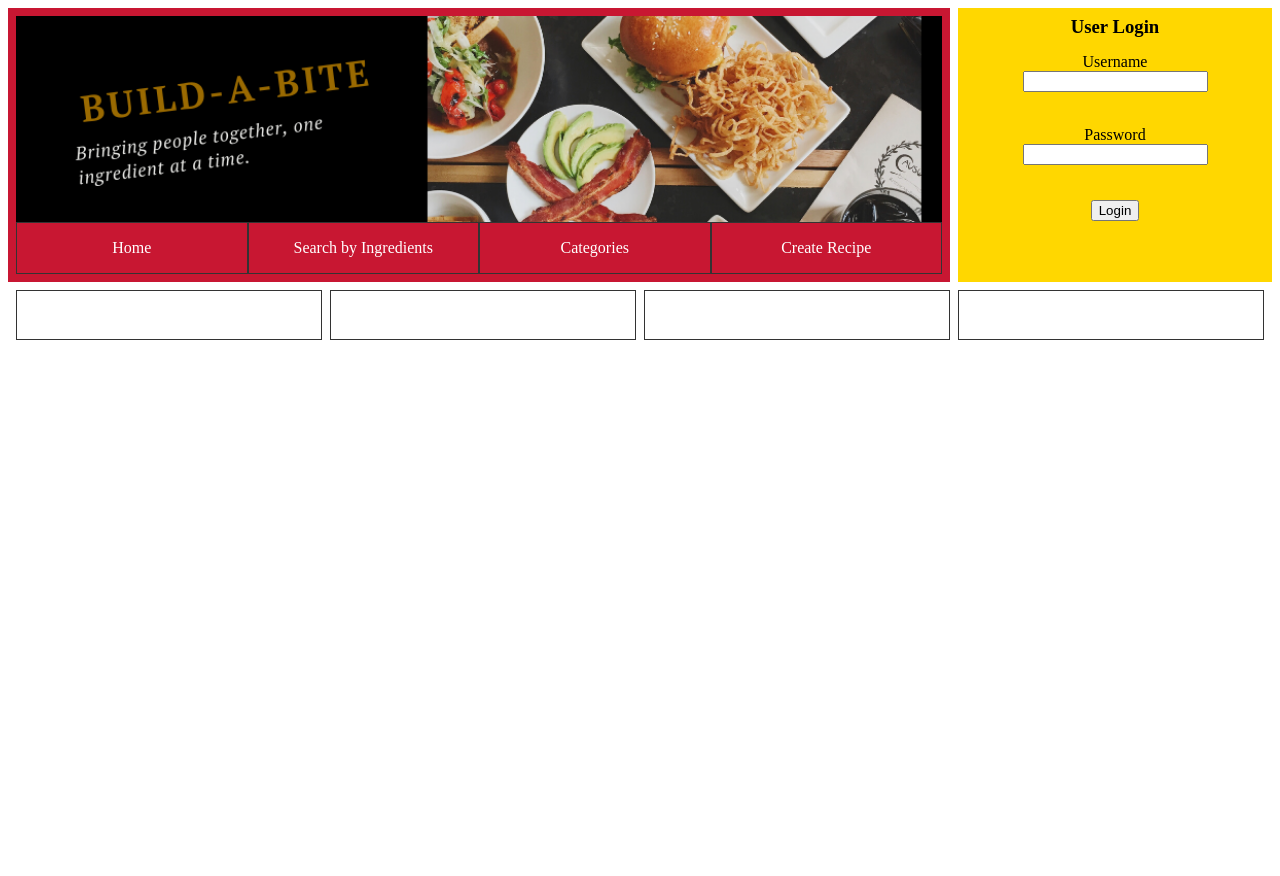
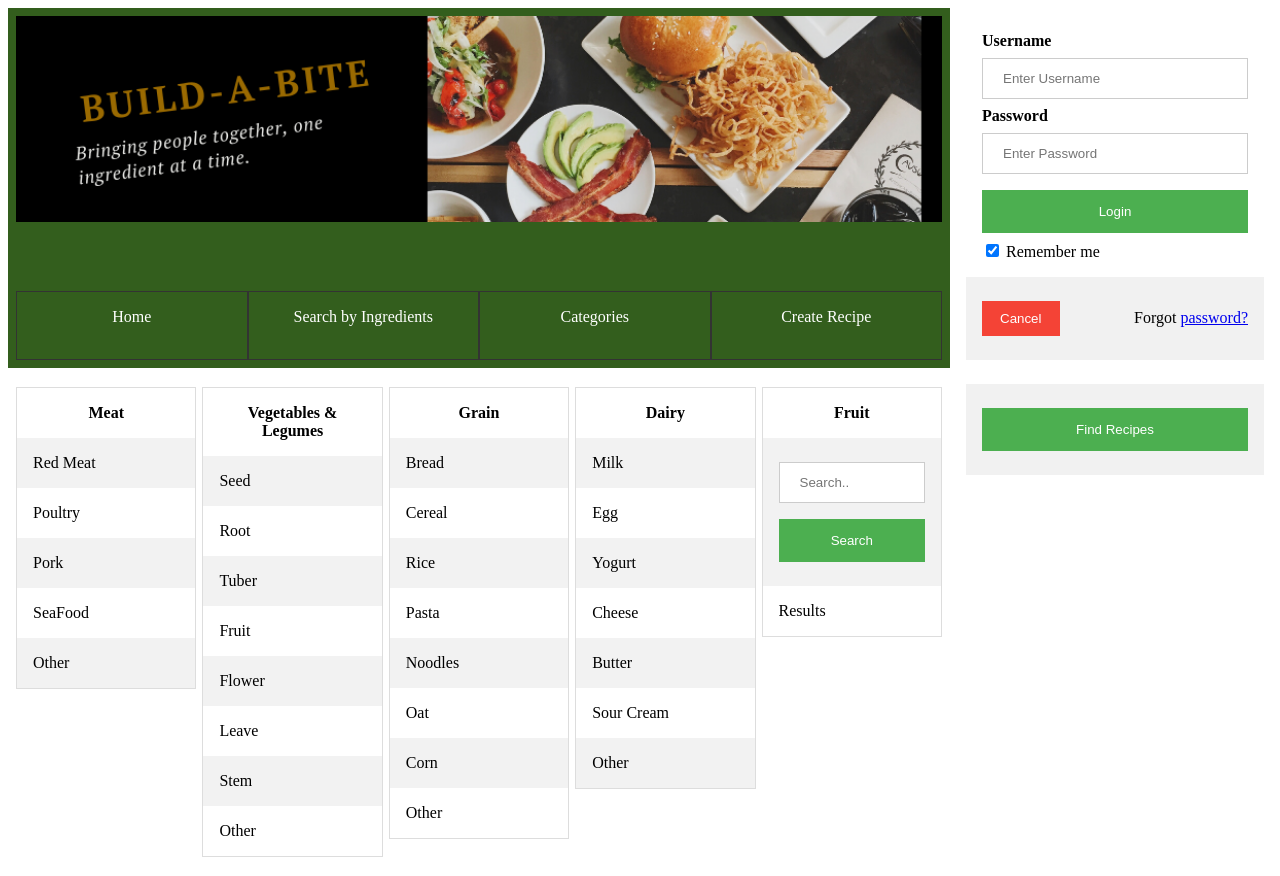
Before and after one commit to LaunchCodeLiftoffProjects/team_mcdev, a plain HTML site: page UI/ingredient-page/index.html in a window 1280 px wide. Before the commit the page ends 800 px from the top, so only its background shows below. Drawn offline with Linux system fonts and the light colour scheme.

Commit message:
html ingredient page

```diff
--- a/UI/ingredient-page/index.html
+++ b/UI/ingredient-page/index.html
@@ -29,28 +29,177 @@
 					</div>
 				</div>
 			</div>
-			<div id="login">
+
+		<div>
 				<div>
-					<h3 class="login-text">User Login</h3>
-				</div>
-				<div>
-					<p class="login-text">Username</p>
-					<input type="text" id="username" name="username">
-				</div>
-				<div>
-					<p class="login-text">Password</p>
-					<input type="text" id="password" name="password">
-				</div>
-				<div>
-					<input type="submit" value="Login">
-				</div>
+					<!--
+					<form action="/action_page.php" method="post">
+						<div class="imgcontainer">
+							<img src="img_avatar2.png" alt="Avatar" class="avatar">
+						</div>
+					-->
+						<div class="container">
+							<label for="uname"><b>Username</b></label>
+							<input type="text" placeholder="Enter Username" name="uname" required>
+
+							<label for="psw"><b>Password</b></label>
+							<input type="password" placeholder="Enter Password" name="psw" required>
+
+							<button type="submit">Login</button>
+							<label>
+								<input type="checkbox" checked="checked" name="remember"> Remember me
+							</label>
+						</div>
+
+						<div class="container" style="background-color:#f1f1f1">
+							<button type="button" class="cancelbtn">Cancel</button>
+							<span class="psw">Forgot <a href="#">password?</a></span>
+						</div>
 			</div>
 		</div>
-		<div class="content">
-			<div></div>
-			<div></div>
-			<div></div>
-			<div></div>
+
+
+
+
+
+
+
+		<div class="row">
+			<div class="column">
+				<table>
+					<tr>
+						<th class="center">Meat</th>
+					</tr>
+					<tr>
+						<td>Red Meat</td>
+					</tr>
+					<tr>
+						<td>Poultry</td>
+					</tr>
+					<tr>
+						<td>Pork</td>
+					</tr>
+					<tr>
+						<td>SeaFood</td>
+					</tr>
+					<tr>
+						<td>Other</td>
+					</tr>
+				</table>
+			</div>
+			<div class="column">
+				<table>
+					<tr>
+						<th class="center">Vegetables & Legumes</th>
+					</tr>
+					<tr>
+						<td>Seed</td>
+					</tr>
+					<tr>
+						<td>Root</td>
+					</tr>
+					<tr>
+						<td>Tuber</td>
+					</tr>
+					<tr>
+						<td>Fruit</td>
+					</tr>
+					<tr>
+						<td>Flower</td>
+					</tr>
+					<tr>
+						<td>Leave</td>
+					</tr>
+					<tr>
+						<td>Stem</td>
+					</tr>
+					<tr>
+						<td>Other</td>
+					</tr>
+				</table>
+			</div>
+			<div class="column">
+				<table>
+					<tr>
+						<th class="center">Grain</th>
+					</tr>
+					<tr>
+						<td>Bread</td>
+					</tr>
+					<tr>
+						<td>Cereal</td>
+					</tr>
+					<tr>
+						<td>Rice</td>
+					</tr>
+					<tr>
+						<td>Pasta</td>
+					</tr>
+					<tr>
+						<td>Noodles</td>
+					</tr>
+					<tr>
+						<td>Oat</td>
+					</tr>
+					<tr>
+						<td>Corn</td>
+					</tr>
+					<tr>
+						<td>Other</td>
+					</tr>
+				</table>
+			</div>
+			<div class="column">
+				<table>
+					<tr>
+						<th class="center"> Dairy </th>
+					</tr>
+					<tr>
+						<td>Milk</td>
+					</tr>
+					<tr>
+						<td>Egg</td>
+					</tr>
+					<tr>
+						<td>Yogurt</td>
+					</tr>
+					<tr>
+						<td>Cheese</td>
+					</tr>
+					<tr>
+						<td>Butter</td>
+					</tr>
+					<tr>
+						<td>Sour Cream</td>
+					</tr>
+					<tr>
+						<td>Other</td>
+					</tr>
+				</table>
+			</div>
+			<div class="column">
+				<table>
+					<tr>
+						<th class="center">Fruit</th>
+						</tr>
+						<tr>
+							<td>
+								<form  action="/action_page.php" style="margin:auto;max-width:500px">
+									<input type="text" placeholder="Search.." name="search">
+									<button type="submit">Search</button>
+								</form>
+							</td>
+						</tr>
+						<tr>
+							<td>Results</td>
+					</tr>
+				</table>
+			</div>
+		</div>
+
+		<div>
+			<div class="container" style="background-color:#f1f1f1">
+			<button type="submit" class="button">Find Recipes</button>
 		</div>
 	</body>
 </html>
--- a/UI/ingredient-page/ingredient-page-styles.css
+++ b/UI/ingredient-page/ingredient-page-styles.css
@@ -16,7 +16,7 @@
 }
 
 .header{
-    background: #C81732;
+    background: #335e1d;
     display: grid;
     grid-template-rows: 1fr .25fr;
 }
@@ -57,3 +57,129 @@
 .content > div{
     border: #333 1px solid;
 }
+/*
+table.center{
+    width : 50%;
+    align-items: center;
+    align-content: center;
+    text-align:center;
+
+    border-spacing: 25px;
+    border-color: gray;
+  }
+  */
+
+
+
+
+  input[type=text], input[type=password] {
+    width: 100%;
+    padding: 12px 20px;
+    margin: 8px 0;
+    display: inline-block;
+    border: 1px solid #ccc;
+    box-sizing: border-box;
+  }
+
+  button {
+    background-color: #4CAF50;
+    color: white;
+    padding: 14px 20px;
+    margin: 8px 0;
+    border: none;
+    cursor: pointer;
+    width: 100%;
+  }
+
+  button:hover {
+    opacity: 0.8;
+  }
+
+  .cancelbtn {
+    width: auto;
+    padding: 10px 18px;
+    background-color: #f44336;
+  }
+
+  .imgcontainer {
+    text-align: center;
+    margin: 24px 0 12px 0;
+  }
+
+  img.avatar {
+    width: 40%;
+    border-radius: 50%;
+  }
+
+  .container {
+    padding: 16px;
+  }
+
+  span.psw {
+    float: right;
+    padding-top: 16px;
+  }
+
+/* Change styles for span and cancel button on extra small screens */
+@media screen and (max-width: 300px) {
+  span.psw {
+     display: block;
+     float: none;
+  }
+  .cancelbtn {
+     width: 100%;
+  }
+}
+
+
+
+
+
+
+
+
+
+
+
+
+  .center{
+      text-align: center;
+  }
+
+  * {
+    box-sizing: border-box;
+  }
+
+  .row {
+    margin-left:-3px;
+    margin-right:-3px;
+  }
+
+  .column {
+    float: left;
+    width: 20%;
+    padding: 3px;
+  }
+
+  /* Clearfix (clear floats) */
+  .row::after {
+    content: "";
+    clear: both;
+    display: table;
+  }
+
+  table {
+    border-collapse: collapse;
+    border-spacing: 0;
+    width: 100%;
+    border: 1px solid #ddd;
+  }
+
+  th, td {
+    text-align: left;
+    padding: 16px;
+  }
+
+  tr:nth-child(even) {
+    background-color: #f2f2f2;
+  }
```
